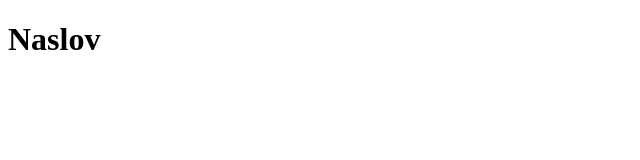
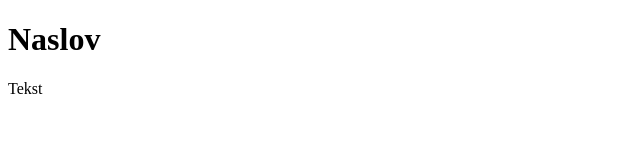
Before and after one commit to MarkoMalec/Git-ponavljanje, a plain HTML site: page index.html in a window 1280 px wide. Shown: the full height of the page, 0-640 px from the left. Drawn offline with Linux system fonts and the light colour scheme.

Commit message:
drugi commit

```diff
--- a/index.html
+++ b/index.html
@@ -10,5 +10,8 @@
     <header>
         <h1>Naslov</h1>
     </header>
+    <main>
+        <p>Tekst</p>
+    </main>
 </body>
 </html>
```
